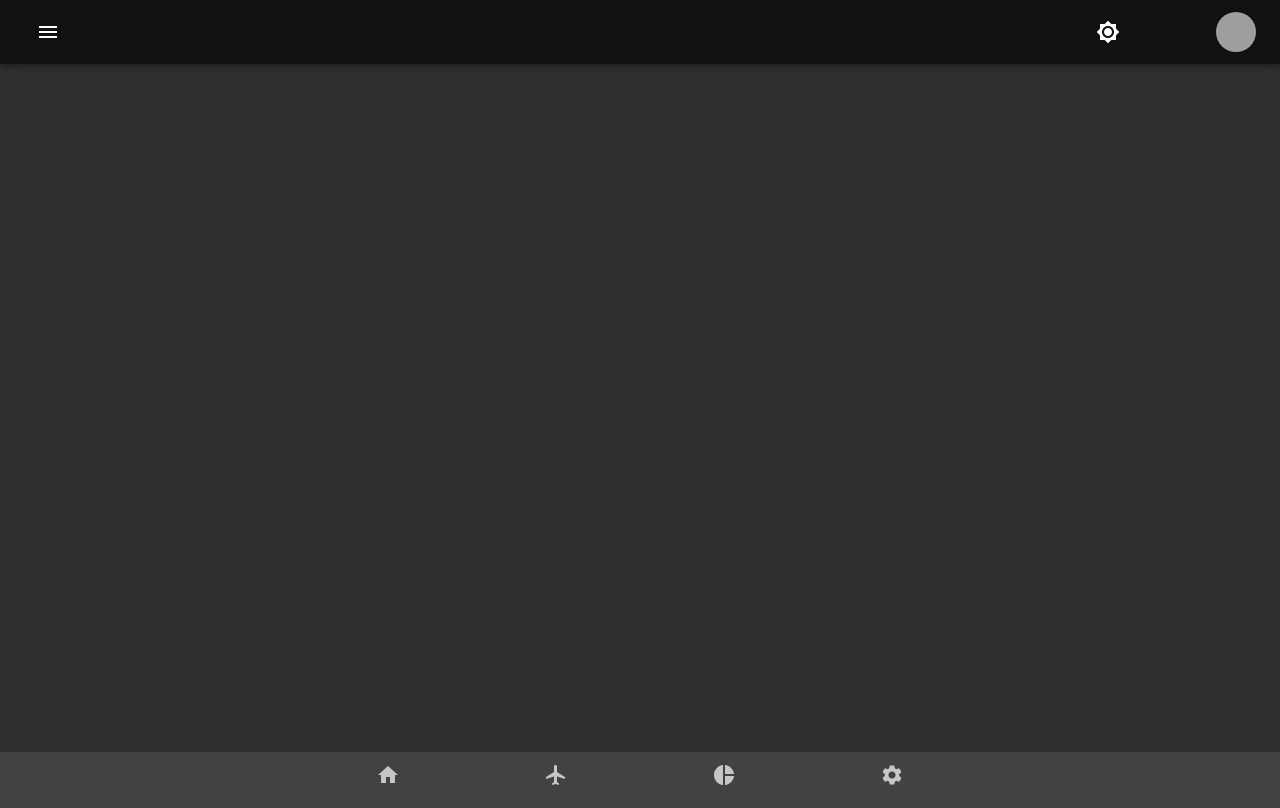
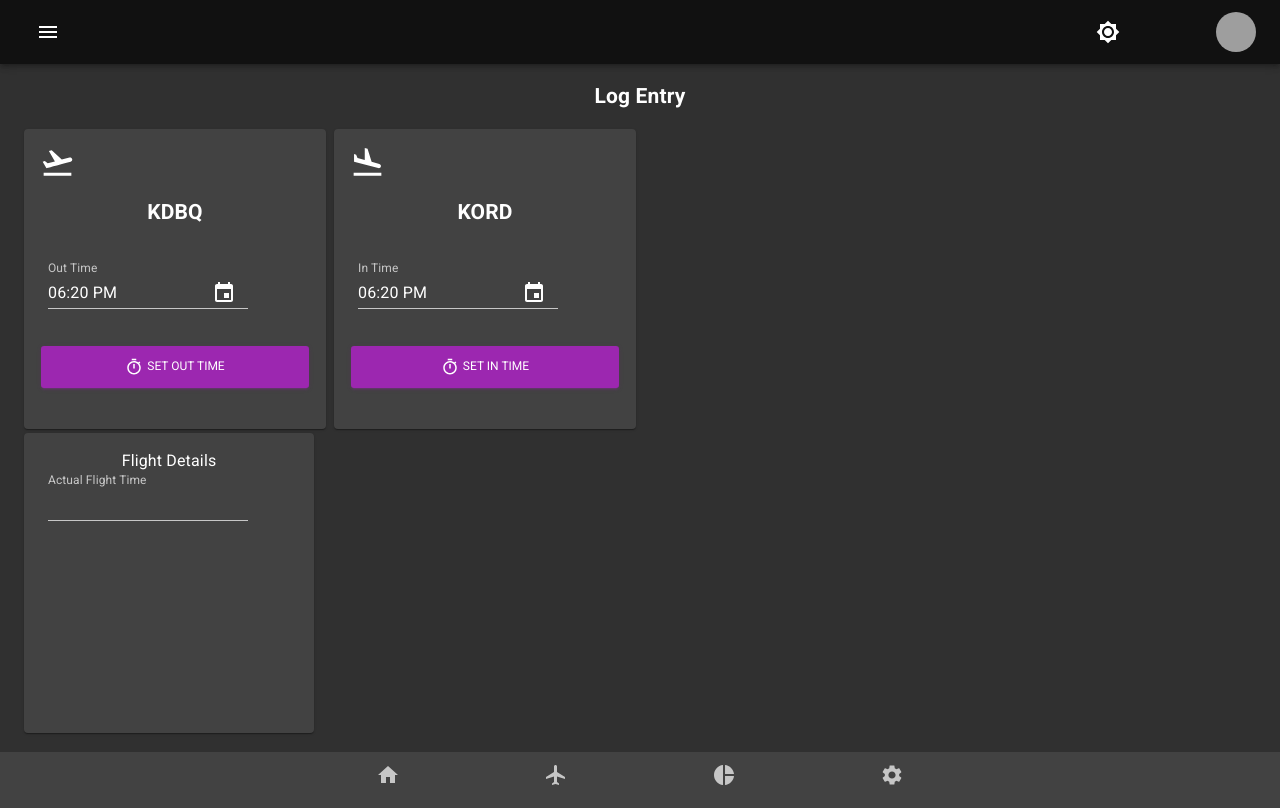
Before and after one commit to jkolden/flightlog, a React (Create React App) app: page /log/1 in a window 1280 px wide. Built offline with nearby package versions, Linux system fonts and the light colour scheme; grey boxes are pictures that could not be loaded.

Commit message:
created log form

```diff
--- a/src/App.js
+++ b/src/App.js
@@ -22,6 +22,7 @@ import Home from "./pages/Home";
 import Settings from "./pages/Settings";
 import Analytics from "./pages/Analytics";
 import Flights from "./pages/Flights";
+import LogEntry from "./pages/LogEntry";
 import { UserProvider } from "./context/UserContext";
 
 const containerStyles = {
@@ -103,6 +104,7 @@ const App = () => {
                         <Route exact path="/" component={Home} />
                         <Route path="/login" component={LoginPage} />
                         <Route path="/flights" component={Flights} />
+                        <Route path="/log/:id" component={LogEntry} />
                         <Route path="/analytics" component={Analytics} />
                         <Route path="/settings" component={Settings} />
                       </Switch>
--- /dev/null
+++ b/src/assets/static/flights.js
@@ -0,0 +1,28 @@
+const flights = [
+  {
+    id: 1,
+    flightNumber: "4092",
+    to: "KORD",
+    from: "KDBQ",
+    aircraftId: "N68174",
+    aircraftType: "ERJ-145",
+    departDate: "31-May-20",
+    departTime: "0600",
+    arriveTime: "0730",
+    flightTime: "1.5",
+  },
+  {
+    id: 2,
+    flightNumber: "4179",
+    to: "KSAW",
+    from: "KORD",
+    aircraftId: "N641AE",
+    aircraftType: "ERJ-145",
+    departDate: "01-Jun-20",
+    departTime: "0900",
+    arriveTime: "1050",
+    flightTime: "1.75",
+  },
+];
+
+export default flights;
--- a/src/components/FlightListItem.js
+++ b/src/components/FlightListItem.js
@@ -1,4 +1,5 @@
 import React from "react";
+import { Link } from "react-router-dom";
 import { makeStyles } from "@material-ui/core/styles";
 import ListItem from "@material-ui/core/ListItem";
 import ListItemAvatar from "@material-ui/core/ListItemAvatar";
@@ -6,6 +7,7 @@ import ListItemSecondaryAction from "@material-ui/core/ListItemSecondaryAction";
 import ListItemText from "@material-ui/core/ListItemText";
 import Avatar from "@material-ui/core/Avatar";
 import IconButton from "@material-ui/core/IconButton";
+import LogEntry from "../pages/LogEntry";
 
 import ChevronRightIcon from "@material-ui/icons/ChevronRight";
 import CheckCircleIcon from "@material-ui/icons/CheckCircle";
@@ -28,7 +30,7 @@ export default function Flights({ flight }) {
   const classes = useStyles();
 
   return (
-    <ListItem>
+    <ListItem divider>
       <ListItemAvatar>
         <Avatar>
           <CheckCircleIcon />
@@ -36,9 +38,11 @@ export default function Flights({ flight }) {
       </ListItemAvatar>
       <ListItemText primary={<FlightListEntry flight={flight} />} />
       <ListItemSecondaryAction>
-        <IconButton edge="end" aria-label="delete">
-          <ChevronRightIcon />
-        </IconButton>
+        <Link to={`/log/${flight.id}`}>
+          <IconButton edge="end" aria-label="delete">
+            <ChevronRightIcon />
+          </IconButton>
+        </Link>
       </ListItemSecondaryAction>
     </ListItem>
   );
--- a/src/components/SummaryInfo.js
+++ b/src/components/SummaryInfo.js
@@ -5,9 +5,6 @@ import Typography from "@material-ui/core/Typography";
 import LongDateFormat from "../utilities/LongDateFormat";
 
 const useStyles = makeStyles((theme) => ({
-  depositContext: {
-    flex: 1,
-  },
   paper: {
     padding: theme.spacing(2),
     display: "flex",
@@ -34,11 +31,10 @@ export default function SummaryInfo() {
       <Grid container spacing={3}>
         <Grid item xs={12} md={4} lg={3}>
           <Paper className={classes.fixedHeightPaper}>
-            <Typography variant="h6" color="textSecondary">
+            <Typography variant="h6" color="textPrimary">
               Total Flight Hours
             </Typography>
             <Typography
-              variant="h6"
               color="textSecondary"
               className={classes.depositContext}
             >
--- /dev/null
+++ b/src/pages/LogEntry.js
@@ -0,0 +1,127 @@
+import React, { useState } from "react";
+import { makeStyles } from "@material-ui/core/styles";
+import { Grid, Paper, Container, Typography } from "@material-ui/core";
+import TextField from "@material-ui/core/TextField";
+import flights from "../assets/static/flights";
+import CTButton from "../ct-components/CTButton";
+import TimerIcon from "@material-ui/icons/Timer";
+import {
+  MuiPickersUtilsProvider,
+  InlineDatePicker,
+  KeyboardTimePicker,
+} from "@material-ui/pickers";
+import DateFnsUtils from "@date-io/date-fns";
+
+import FlightTakeoffIcon from "@material-ui/icons/FlightTakeoff";
+import FlightLandIcon from "@material-ui/icons/FlightLand";
+
+const useStyles = makeStyles((theme) => ({
+  root: {
+    flexGrow: 1,
+  },
+  paper: {
+    height: 140,
+    width: 200,
+  },
+  control: {
+    padding: theme.spacing(2),
+  },
+  fixedHeightPaper: {
+    marginTop: "20",
+    height: 300,
+    padding: theme.spacing(2),
+    display: "flex",
+    overflow: "auto",
+    flexDirection: "column",
+  },
+  textField: {
+    marginLeft: theme.spacing(1),
+    marginRight: theme.spacing(1),
+    marginBottom: theme.spacing(4),
+    width: 200,
+  },
+}));
+
+export default function LogEntry() {
+  const [inTime, setInTime] = useState();
+  const classes = useStyles();
+
+  const handleInClick = (name) => {
+    let logTime = new Date();
+    setInTime(logTime);
+  };
+
+  const handleInTimeChange = (e) => {
+    console.log(e);
+    setInTime(e.target);
+  };
+
+  return (
+    <div>
+      <h2>Log Entry</h2>
+      <Container maxWidth="lg">
+        <Grid container spacing={1}>
+          <Grid item xs={6} md={4} lg={3}>
+            <Paper className={classes.fixedHeightPaper}>
+              <FlightTakeoffIcon fontSize="large" />
+              <h2>KDBQ</h2>
+              <MuiPickersUtilsProvider utils={DateFnsUtils}>
+                <KeyboardTimePicker
+                  className={classes.textField}
+                  margin="normal"
+                  id="out-time"
+                  label="Out Time"
+                  KeyboardButtonProps={{
+                    "aria-label": "change time",
+                  }}
+                />
+              </MuiPickersUtilsProvider>
+              <CTButton color="primary">
+                <TimerIcon />
+                Set OUT Time
+              </CTButton>
+            </Paper>
+          </Grid>
+          <Grid item xs={6} md={4} lg={3}>
+            <Paper className={classes.fixedHeightPaper}>
+              <FlightLandIcon fontSize="large" />
+              <h2>KORD</h2>
+              <MuiPickersUtilsProvider utils={DateFnsUtils}>
+                <KeyboardTimePicker
+                  className={classes.textField}
+                  margin="normal"
+                  id="in-time"
+                  label="In Time"
+                  value={inTime}
+                  onChange={() => handleInTimeChange()}
+                  KeyboardButtonProps={{
+                    "aria-label": "change time",
+                  }}
+                />
+              </MuiPickersUtilsProvider>
+              <CTButton color="primary" onClick={() => handleInClick()}>
+                <TimerIcon />
+                Set IN Time
+              </CTButton>
+            </Paper>
+          </Grid>
+        </Grid>
+        <Grid container spacing={3} alignItems="center">
+          <Grid item xs={12} md={4} lg={3}>
+            <Paper className={classes.fixedHeightPaper}>
+              <Typography>Flight Details</Typography>
+              <TextField
+                id="actual-time"
+                label="Actual Flight Time"
+                className={classes.textField}
+                InputLabelProps={{
+                  shrink: true,
+                }}
+              />
+            </Paper>
+          </Grid>
+        </Grid>
+      </Container>
+    </div>
+  );
+}
```
Also changed, not shown: package.json (line endings or trailing spaces), 2 other files (tests, documents, lock files or other folders).
